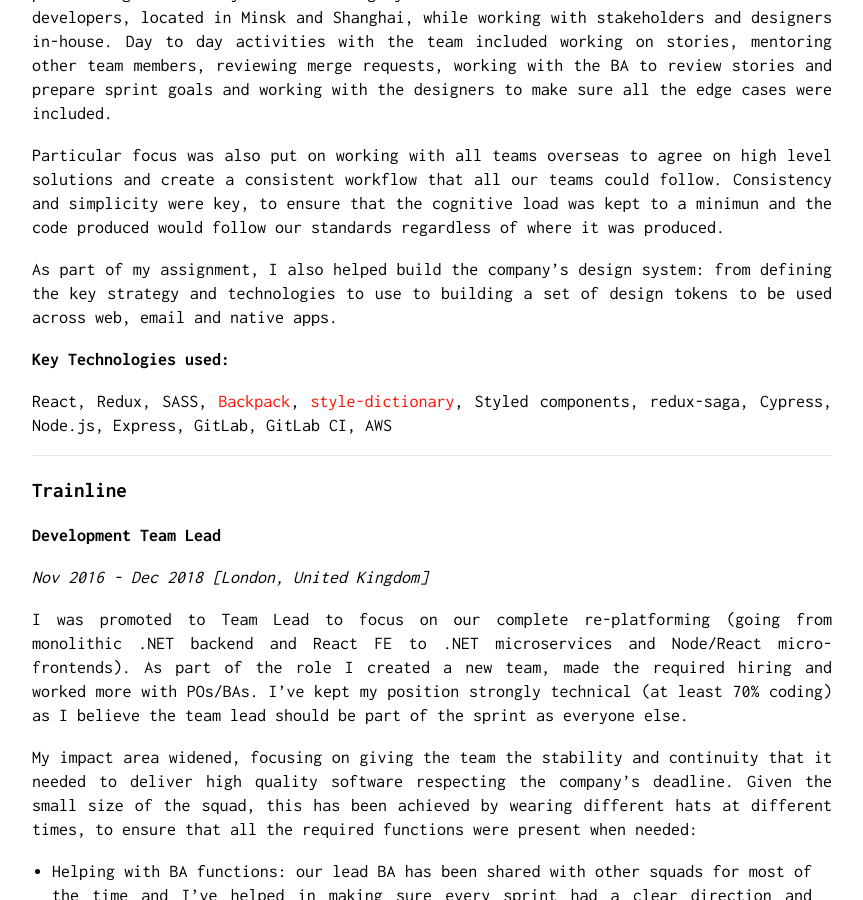
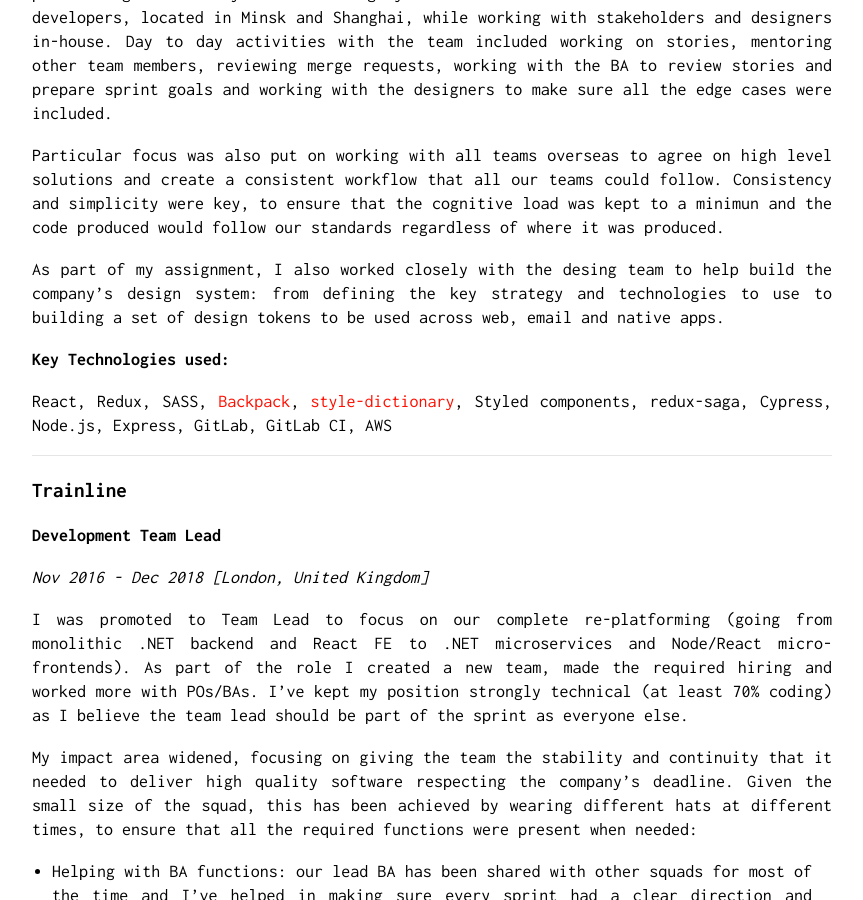
Before and after one commit to ricca509/ricca509.github.io, a Jekyll site: the page built from index.md, in a window 1280 px wide and 900 px high, scrolled down 1002 px. Shown: the whole window, without its empty margins (208-1071 px from the left). Built offline with Jekyll 4.4.1, drawn with Linux system fonts in a browser that asks for light colours; our own code applies the rules of GitHub Pages for plain Markdown files.

Commit message:
Improves messaging

```diff
--- a/index.md
+++ b/index.md
@@ -34,7 +34,7 @@ I was hired to help shape the new micro front end architecture, part of the wide
 
 Particular focus was also put on working with all teams overseas to agree on high level solutions and create a consistent workflow that all our teams could follow. Consistency and simplicity were key, to ensure that the cognitive load was kept to a minimun and the code produced would follow our standards regardless of where it was produced.
 
-As part of my assignment, I also helped build the company's design system: from defining the key strategy and technologies to use to building a set of design tokens to be used across web, email and native apps.
+As part of my assignment, I also worked closely with the desing team to help build the company's design system: from defining the key strategy and technologies to use to building a set of design tokens to be used across web, email and native apps.
 
 **Key Technologies used:**
 
```
